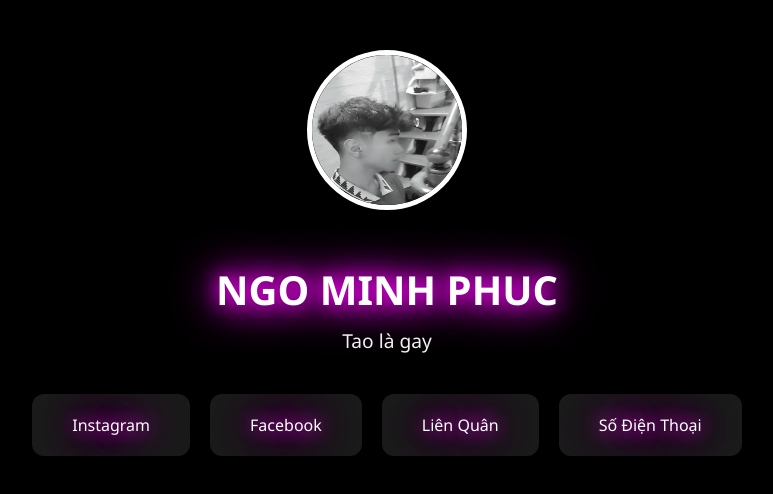
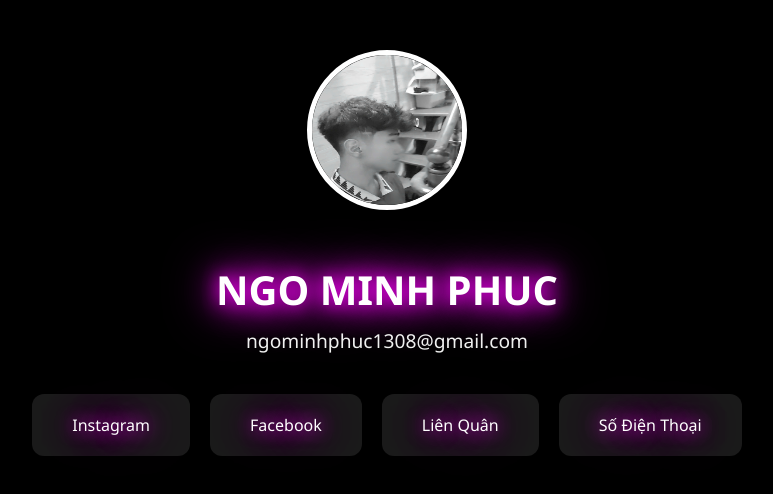
Before and after one commit to mphuc1308/web-ca-nhan, a plain HTML site: page index.html in a window 1280 px wide. Shown: the whole page, without its empty margins (253-1026 px from the left). Drawn offline with Linux system fonts and the light colour scheme.

Commit message:
Update index.html

```diff
--- a/index.html
+++ b/index.html
@@ -12,7 +12,7 @@
     <div class="profile">
       <img src="images/avatar.jpg" alt="Avatar" class="avatar" />
       <h1>NGO MINH PHUC</h1>
-      <p class="bio">Tao là gay</p>
+      <p class="bio">ngominhphuc1308@gmail.com</p>
     </div>
 
     <!-- Các ô mục -->
```
